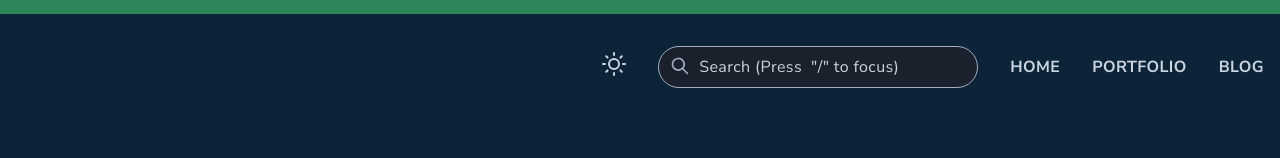
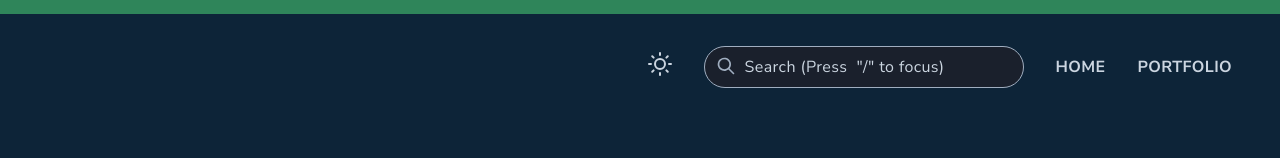
Before and after one commit to altunsercan/altunsercan.github.io, an Astro site: page / in a window 1280 px wide. Shown: the top 158 px of the page. Built offline with nearby package versions, Linux system fonts and the light colour scheme; Astro itself is replaced by a stand-in of ours.

Commit message:
Disable blog and youtube links

```diff
--- a/src/layouts/BaseLayout.astro
+++ b/src/layouts/BaseLayout.astro
@@ -221,9 +221,9 @@ const ogImage = image ? new URL(image, siteUrl).href : `${siteUrl}/logo.svg`;
         <li class="mr-8 mb-6 lg:mb-0">
           <a href="/portfolio" class="text-copy-primary hover:text-gray-600">Portfolio</a>
         </li>
-        <li>
+        <!-- <li>
           <a href="/blog" class="text-copy-primary hover:text-gray-600">Blog</a>
-        </li>
+        </li> -->
       </ul>
     </nav>
   </header>
@@ -238,13 +238,13 @@ const ogImage = image ? new URL(image, siteUrl).href : `${siteUrl}/logo.svg`;
         <div>Copyright {new Date().getFullYear()}. All rights reserved.</div>
       </div>
       <ul class="flex items-center">
-        <li class="mr-8">
+        <!-- <li class="mr-8">
           <a href="https://www.youtube.com/channel/UCs-mn971dAmO15GpvcTzKDw" target="_blank" class="text-white hover:text-gray-400">
             <svg width="26" height="20" fill="currentColor" xmlns="http://www.w3.org/2000/svg">
               <path d="M25.457 3.13c-.3-1.232-1.18-2.203-2.299-2.532C21.13 0 13 0 13 0S4.87 0 2.842.598c-1.119.33-2 1.3-2.299 2.531C0 5.362 0 10.02 0 10.02s0 4.658.543 6.891c.3 1.232 1.18 2.162 2.299 2.49C4.87 20 13 20 13 20s8.13 0 10.158-.598c1.119-.33 2-1.26 2.299-2.49C26 14.677 26 10.02 26 10.02s0-4.658-.543-6.89zM10.34 14.25V5.79l6.795 4.23-6.795 4.23z" fill-rule="nonzero"/>
             </svg>
           </a>
-        </li>
+        </li> -->
 
         <li class="mr-8">
           <a href="https://github.com/altunsercan" target="_blank" class="text-white hover:text-gray-400">
```
